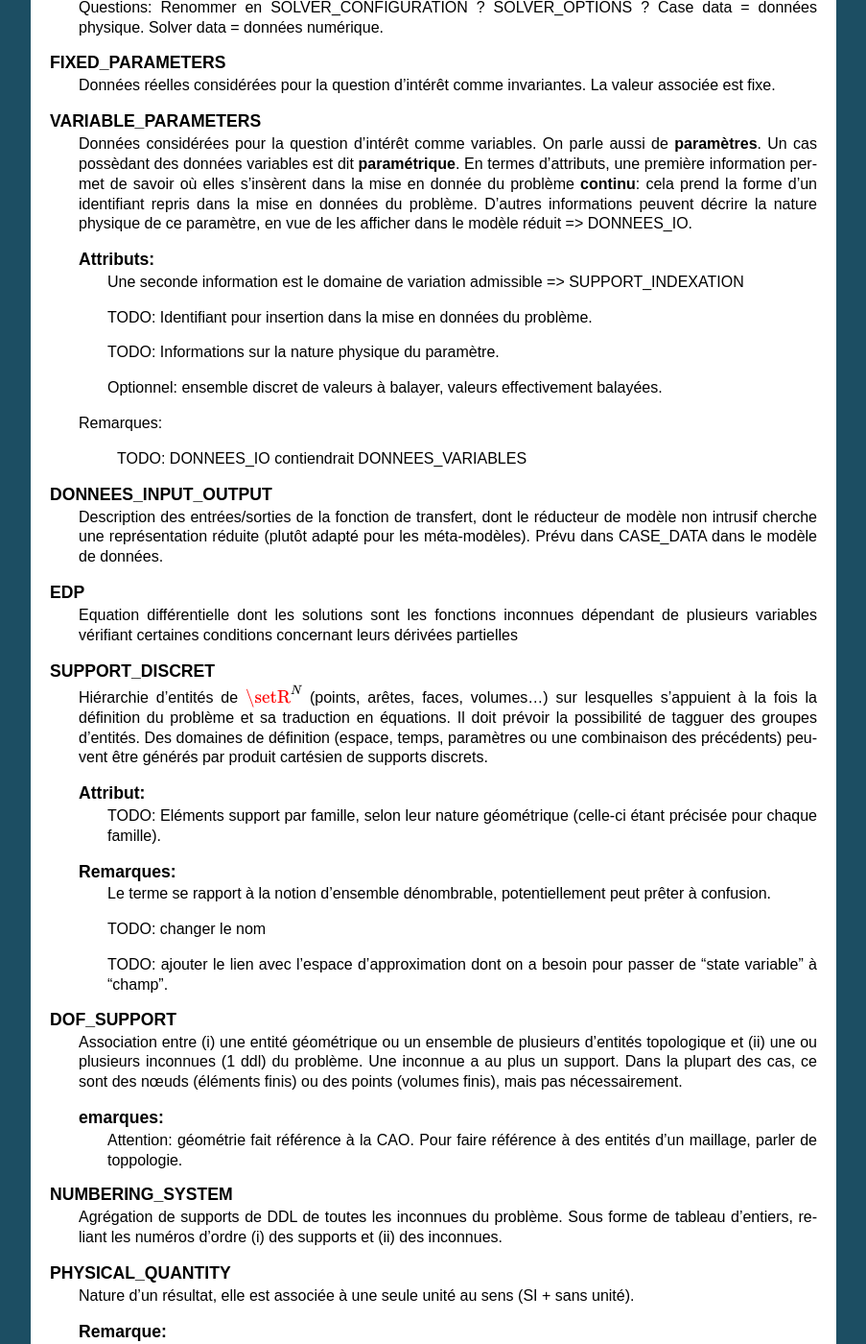
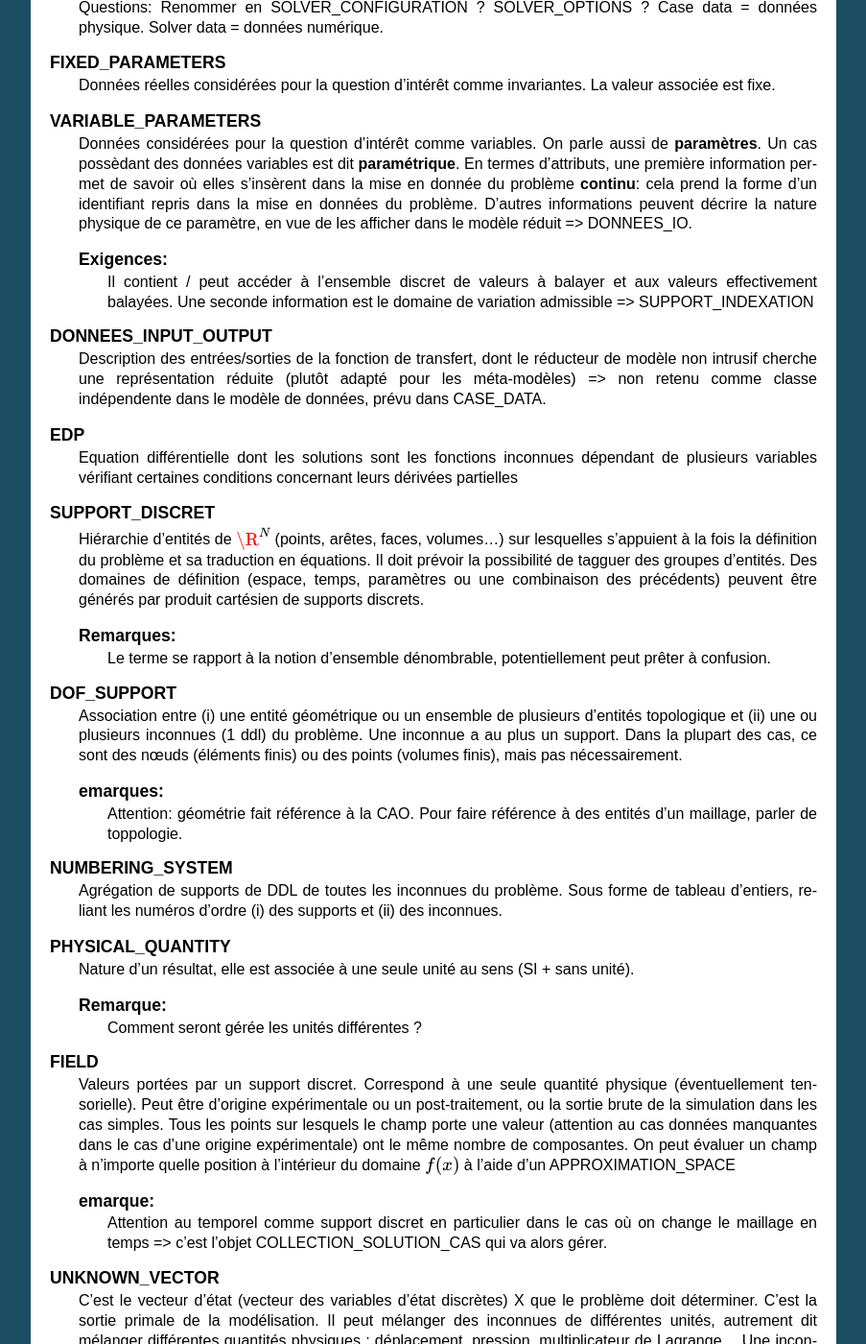
Before and after one commit to feelpp/mordicus, a Sphinx documentation site: the page built from source/datamodel/glossary.rst, in a window 1280 px wide and 1400 px high, scrolled down 899 px. Shown: the whole window at 96% size, without its empty margins (198-1101 px from the left). Built offline with Sphinx 7.4.7, drawn with Linux system fonts in a browser that asks for light colours; some of the changed text lies outside the part shown.

```diff
--- a/source/datamodel/glossary.rst
+++ b/source/datamodel/glossary.rst
@@ -36,37 +36,20 @@ A lire chronologiquement (idéalement).
     VARIABLE_PARAMETERS
         Données considérées pour la question d'intérêt comme variables. On parle aussi de **paramètres**. Un cas possèdant des données variables est dit **paramétrique**. En termes d'attributs, une première information permet de savoir où elles s'insèrent dans la mise en donnée du problème **continu**: cela prend la forme d'un identifiant repris dans la mise en données du problème. D'autres informations peuvent décrire la nature physique de ce paramètre, en vue de les afficher dans le modèle réduit => DONNEES_IO.
 
-        Attributs:
-            Une seconde information est le domaine de variation admissible => SUPPORT_INDEXATION
-
-            TODO: Identifiant pour insertion dans la mise en données du problème.
-
-            TODO: Informations sur la nature physique du paramètre.
-
-            Optionnel: ensemble discret de valeurs à balayer, valeurs effectivement balayées.
-
-        Remarques:
-
-            TODO: DONNEES_IO contiendrait DONNEES_VARIABLES
+        Exigences:
+            Il contient / peut accéder à l'ensemble discret de valeurs à balayer et aux valeurs effectivement balayées. Une seconde information est le domaine de variation admissible => SUPPORT_INDEXATION
 
     DONNEES_INPUT_OUTPUT
-        Description des entrées/sorties de la fonction de transfert, dont le réducteur de modèle non intrusif cherche une représentation réduite (plutôt adapté pour les méta-modèles). Prévu dans CASE_DATA dans le modèle de données.
+        Description des entrées/sorties de la fonction de transfert, dont le réducteur de modèle non intrusif cherche une représentation réduite (plutôt adapté pour les méta-modèles) => non retenu comme classe indépendente dans le modèle de données, prévu dans CASE_DATA.
 
     EDP
         Equation différentielle dont les solutions sont les fonctions inconnues dépendant de plusieurs variables vérifiant certaines conditions concernant leurs dérivées partielles
 
     SUPPORT_DISCRET
-        Hiérarchie d’entités de :math:`\setR^N` (points, arêtes, faces, volumes...) sur lesquelles s’appuient à la fois la définition du problème et sa traduction en équations. Il doit prévoir la possibilité de tagguer des groupes d’entités. Des domaines de définition (espace, temps, paramètres ou une combinaison des précédents) peuvent être générés par produit cartésien de supports discrets.
-
-        Attribut:
-            TODO: Eléments support par famille, selon leur nature géométrique (celle-ci étant précisée pour chaque famille).
+        Hiérarchie d’entités de :math:`\R^N` (points, arêtes, faces, volumes...) sur lesquelles s’appuient à la fois la définition du problème et sa traduction en équations. Il doit prévoir la possibilité de tagguer des groupes d’entités. Des domaines de définition (espace, temps, paramètres ou une combinaison des précédents) peuvent être générés par produit cartésien de supports discrets.
 
         Remarques:
             Le terme se rapport à la notion d'ensemble dénombrable, potentiellement peut prêter à confusion.
-
-            TODO: changer le nom
-
-            TODO: ajouter le lien avec l'espace d'approximation dont on a besoin pour passer de "state variable" à "champ".
 
     DOF_SUPPORT
          Association entre (i) une entité géométrique ou un ensemble de plusieurs d’entités topologique et (ii) une ou plusieurs inconnues (1 ddl) du problème. Une inconnue a au plus un support. Dans la plupart des cas, ce sont des nœuds (éléments finis) ou des points (volumes finis), mais pas nécessairement.
@@ -81,8 +64,6 @@ A lire chronologiquement (idéalement).
         Nature d’un résultat, elle est associée à une seule unité au sens (SI + sans unité).
 
         Remarque:
-            TODO: Faut-il préciser la nature locale ou globale (intensive ou extensive) de la grandeur.
-
             Comment seront gérée les unités différentes ?
 
     FIELD
@@ -91,24 +72,16 @@ A lire chronologiquement (idéalement).
        Remarque:
            Attention au temporel comme support discret en particulier dans le cas où on change le maillage en temps => c'est l'objet COLLECTION_SOLUTION_CAS qui va alors gérer.
 
-           TODO: FIELD à rapporter à SOLUTION_CAS ?
-
-           TODO: Un field peut-il avoir un support en temps paramètres ? Traiter le cas de time series: classe dérivée ou classe sans rapport.
-
     UNKNOWN_VECTOR
-           C’est le vecteur d’état (vecteur des variables d’état discrètes) X que le problème doit déterminer. C’est la sortie primale de la modélisation. Il peut mélanger des inconnues de différentes unités, autrement dit mélanger différentes quantités physiques : déplacement, pression, multiplicateur de Lagrange… Une inconnue peut être associée à un support de ddl. Ce n’est pas systématique (cf certains multiplicateur de Lagrange introduits de façon purement algébrique). Un vecteur d’inconnues est donc également associé à un support discret, mais de façon plus indirecte. Un vecteur d’inconnues agrège plusieurs vecteur d’état (multiplicateurs...), dont certaines peuvent ne pas avoir de représentation spatiale.
+           C’est le vecteur d’état (vecteur des variables d’état discrètes) X que le problème doit déterminer. C’est la sortie primale de la modélisation. Il peut mélanger des inconnues de différentes unités, autrement dit mélanger différentes quantités physiques : déplacement, pression, multiplicateur de Lagrange... Une inconnue peut être associée à un support de ddl. Ce n’est pas systématique (cf certains multiplicateur de Lagrange introduits de façon purement algébrique). Un vecteur d’inconnues est donc également associé à un support discret, mais de façon plus indirecte. Un vecteur d’inconnues agrège plusieurs vecteur d’état (multiplicateurs...), dont certaines peuvent ne pas avoir de représentation spatiale.
 
            Remarque:
-                TODO: Bien distinguer de la notion de variable d'état telle qu'introduite en physique.
+                Attention à ne pas confondre avec la notion de variable d'état telle qu'introduite en physique.
 
     QUANTITY_VECTOR (state variable) OK
            Vecteur correspondant à une seule quantité physique et pouvant se représenter comme un champ via un espace d’approximation, lequel s’appuie sur le support discret. Exemples d’espaces d’approximation : espace polynomiaux par éléments associées aux éléments finis de Lagrange, de Hermite… A l’inverse, un champ se représente comme variable d’état par une méthode d’interpolation visant à définir un vecteur à partir d’opérations (éventuellement intégrales) sur les valeurs du champ.
 
            Remarque:
-               TODO: je parlerais de champ continu et de champ discret si c'est bien cette notion qui différencie FIELD et STATE_VARIABLE.
-
-               TODO: Lien vers APPROXIMATION_SPACE à rajouter.
-
                A discuter: pas de lien avec le support discret directement.
 
     APPROXIMATION_SPACE
@@ -120,8 +93,6 @@ A lire chronologiquement (idéalement).
         Remarque:
              Un champ a été défini comme portant une unique quantité physique. La sortie peut être constituée de plusieurs champs.
 
-             TODO: faire le lien avec DONNEES_INPUT_OUTPUT
-
     MAILLAGE
         Spécialisation de SUPPORT_SNAPSHOT, c'est une discrétisation spatiale d'un milieu continu pouvant être directement utilisée par les méthodes numériques de résolution d'EDP communes: éléments finis ou volumes finis. Il s'agit d'un ensemble de cellules (ou encore éléments) dont l'intersection mutuelle est soit vide, soit une seul point, soit une arête, soit une face.
 
@@ -132,11 +103,6 @@ A lire chronologiquement (idéalement).
         Valeur d'une quantité solution pour laquelle le système d'équations **discret** est satisfait (*Larousse*), pour une valeur de (paramètre, temps) donnée. Une solution se rapporte, via son cas et éventuellement sa valeur de paramètre, à un SUPPORT_DISCRET. Une SOLUTION_CAS contient une **clé** (INDEXATION) permettant de repérer la valeur de (paramètre, temps) à laquelle elle se rapporte, et une **valeur** (attribut *field*) qui est un vecteur solution, par exemple un champ ou un vecteur d'inconnues
 
         Caractéristique: la *quantité mathématique* en question est souvent un *vecteur*. On parle souvent de *snapshot* en réduction de modèles.
-
-        Remarque:
-            TODO: Expliciter la condition d'un unique support discret
-
-            TODO: un snapshot peut-il directement être une quantité d'intérêt (une réalisation)
 
     COLLECTION_SOLUTIONS
         Ensemble de solutions, chacune étant qualifée par sa valeur des données variables (temps inclus), parmi les valeurs effectivement balayées.
@@ -155,7 +121,7 @@ A lire chronologiquement (idéalement).
         Filtre sur un SUPPORT_DISCRET, permettant de sélectionner des entités géométriques d'intérêt pour la construction d'opérateurs compressés. Exemple: points d’intégrations empiriques (nuage de points), éléments finis d’une hyper-réduction (sous-domaine de calcul réduit). Par filtre, on entend une sélection qui entraîne que le domaine réduit est un nouveau support discret.
 
        Remarques:
-            TODO: vérifier que le DOMAINE_REDUIT est une classe qui dérive de SUPPORT_DISCRET. Cette exigence est motivée car il doit pouvoir être indépendant des supports haute-fidélité.
+            DOMAINE_REDUIT est une classe qui dérive de SUPPORT_DISCRET car il doit pouvoir être indépendant des supports haute-fidélité.
 
         Caractéristique: souvent de petite taille.
 
@@ -180,18 +146,12 @@ A lire chronologiquement (idéalement).
 
         Question: expliquer pourquoi ce n'est pas équivalent à dire "opérations de la phase *offline* n'impliquant pas de domaine de calcul réduit"? Elle s'appuie sur la matrice des snapshots indépendamment du problème?
 
-        Remarques:
-            TODO: vérifier que BASE_REDUITE dérive de COLLECTION_SOLUTIONS
-
     COMPRESSION_DES_OPERATEURS
         Opérations ayant pour but la production des opérateurs de construction d'un modèle réduit ou la diminution de leur complexité algorithmique (dans le but d'accélérer la phase *online*). Il produit des opérateurs de construction réduits. Exemples: il peut s’agir d’une méthode de projection d’opérateurs de construction précalculés sur une base réduite, ou de méthodes faisant appel à un domaine réduit. Les premiers prennent en entrée des opérateurs complets, les seconds des opérateurs réduits dans le but d’effectuer une deuxième opération de réduction.
 
         Caractéristique: il peut s'agir d'une méthode de projection d'opérateurs de construction précalculés sur une base réduite, ou de méthodes faisant appel à un domaine réduit. Les premiers prennent en entrée des opérateurs complets, les seconds des opérateurs réduits dans le but d'effectuer une deuxième opération de réduction.
 
         Question: expliquer pourquoi ce n'est pas équivalent à dire "opérations de la phase *offline* impliquant un domaine de calcul réduit"? Appeler ça "METHODE" plutôt qu'opérateur.
-
-        Remarques:
-            TODO: changer l'intitulé dans le modèle de données.
 
     REDUCED_CASE_TO_SOLVE
         Ensemble des informations nécessaires à la réalisation de la phase *online*. On trouve donc des données du problème, les mêmes que celles qui ont servies à la définition du problème complet associé, mis à part que les données fixes ne sont que consultables, seules les données variables sont modifiables dans la plage spécifiée. On trouve également un solveur réduit assorti des opérateurs de constructions réduits qui le complètent.
@@ -204,9 +164,6 @@ A lire chronologiquement (idéalement).
     QUADRATURE_WEIGHTS
         Poids d'un schéma de quadrature utilisé pour approximer une intégrale.
 
-        Remarques:
-            TODO: nom à changer dans le modèle de données
-
     VECTEUR_BASE_ORDRE_REDUIT
         *Champ* ou *vecteur d'inconnues* (suivant ce qui est nécessaire pour la méthode de compression a appliquer) issu d'un algorithme de sélection (méthode base réduite) ou de compression (SVD) appliqué à une COLLECTION_SOLUTIONS. Pour certaines applications, on parle de *mode* ou de *mode empirique*.
 
@@ -216,7 +173,4 @@ A lire chronologiquement (idéalement).
     RB_METHOD
         Désigne les méthodes de production d'une base d'ordre réduit reposant sur de sélections gloutonnes de vecteurs pour construire la base d'ordre réduit. Exemples: celles proposées par Maday, Prudhomme, Patera [Réfs?]
 
-        Remarques:
-            TODO: changer le vocabulaire dans le modèle de données.
-
 .. [Ryckelyck09] D. Ryckelynck, Hyper reduction of mechanical models involving internal variables, International Journal for Numerical Methods in Engineering, Volume 77, Issue 1, Pages: 75-89, (2009).
--- a/source/datamodel/index.rst
+++ b/source/datamodel/index.rst
@@ -6,5 +6,5 @@ Class diagrams
 .. toctree::
     :maxdepth: 1
 
-    class_diagram
+    class_diagram_hackathons
     glossary
```
Also changed, not shown: source/datamodel/class_diagram_hackathons.rst (renamed from source/datamodel/class_diagram.rst, +19 -0 lines), 1 other file.
